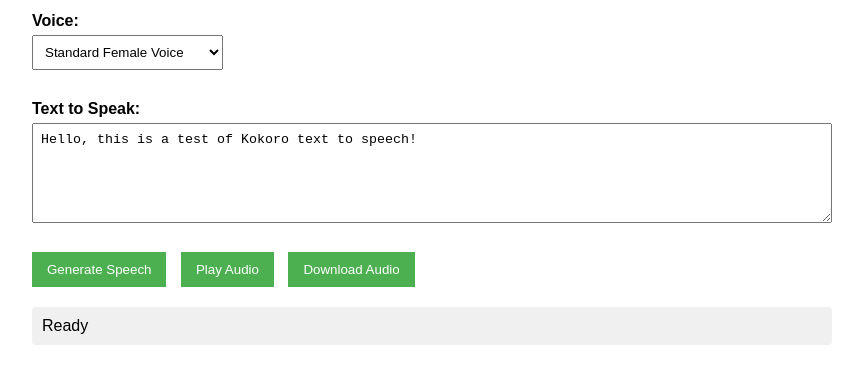
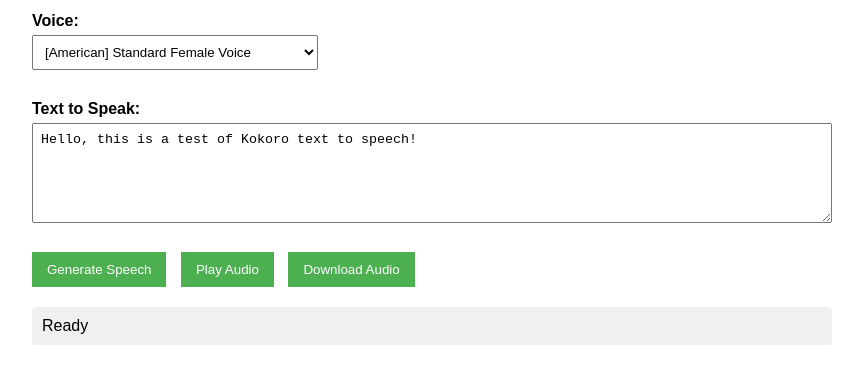
Before and after one commit to sohailanwarofficial/kokoro_webpage, a plain HTML site: page index.html in a window 1280 px wide. Shown: the part 161-544 px from the top of the page, without its empty margins (208-1071 px from the left). Drawn offline with Linux system fonts and the light colour scheme.

Commit message:
Update index.html

```diff
--- a/index.html
+++ b/index.html
@@ -57,60 +57,60 @@
     <div class="control-group">
         <label for="voiceSelect">Voice:</label>
         <select id="voiceSelect">
-<option value="af_heart">Standard Female Voice</option>
-<option value="af_alloy">Female Alloy Voice</option>
-<option value="af_aoede">Female Aoede Voice</option>
-<option value="af_bella">Female Bella Voice</option>
-<option value="af_jessica">Female Jessica Voice</option>
-<option value="af_kore">Female Kore Voice</option>
-<option value="af_nicole">Female Nicole Voice</option>
-<option value="af_nova">Female Nova Voice</option>
-<option value="af_river">Female River Voice</option>
-<option value="af_sarah">Female Sarah Voice</option>
-<option value="af_sky">Female Sky Voice</option>
-<option value="am_adam">Standard Male Voice</option>
-<option value="am_echo">Male Echo Voice</option>
-<option value="am_eric">Male Eric Voice</option>
-<option value="am_fenrir">Male Fenrir Voice</option>
-<option value="am_liam">Male Liam Voice</option>
-<option value="am_michael">Male Michael Voice</option>
-<option value="am_onyx">Male Onyx Voice</option>
-<option value="am_puck">Male Puck Voice</option>
-<option value="am_santa">Male Santa Voice</option>
-<option value="bf_alice">Female Alice Voice</option>
-<option value="bf_emma">Female Emma Voice</option>
-<option value="bf_isabella">Female Isabella Voice</option>
-<option value="bf_lily">Female Lily Voice</option>
-<option value="bm_daniel">Male Daniel Voice</option>
-<option value="bm_fable">Male Fable Voice</option>
-<option value="bm_george">Male George Voice</option>
-<option value="bm_lewis">Male Lewis Voice</option>
-<option value="jf_alpha">Female Alpha Voice</option>
-<option value="jf_gongitsune">Female Gongitsune Voice</option>
-<option value="jf_nezumi">Female Nezumi Voice</option>
-<option value="jf_tebukuro">Female Tebukuro Voice</option>
-<option value="jm_kumo">Male Kumo Voice</option>
-<option value="zf_xiaobei">Female Xiaobei Voice</option>
-<option value="zf_xiaoni">Female Xiaoni Voice</option>
-<option value="zf_xiaoxiao">Female Xiaoxiao Voice</option>
-<option value="zf_xiaoyi">Female Xiaoyi Voice</option>
-<option value="zm_yunjian">Male Yunjian Voice</option>
-<option value="zm_yunxi">Male Yunxi Voice</option>
-<option value="zm_yunxia">Male Yunxia Voice</option>
-<option value="zm_yunyang">Male Yunyang Voice</option>
-<option value="ef_dora">Female Dora Voice</option>
-<option value="em_alex">Male Alex Voice</option>
-<option value="em_santa">Male Santa Voice</option>
-<option value="ff_siwis">Female Siwis Voice</option>
-<option value="hf_alpha">Female Alpha Voice</option>
-<option value="hf_beta">Female Beta Voice</option>
-<option value="hm_omega">Male Omega Voice</option>
-<option value="hm_psi">Male Psi Voice</option>
-<option value="if_sara">Female Sara Voice</option>
-<option value="im_nicola">Male Nicola Voice</option>
-<option value="pf_dora">Female Dora Voice</option>
-<option value="pm_alex">Male Alex Voice</option>
-<option value="pm_santa">Male Santa Voice</option>
+            <option value="af_heart">[American] Standard Female Voice</option>
+<option value="af_alloy">[American] Female Alloy Voice</option>
+<option value="af_aoede">[American] Female Aoede Voice</option>
+<option value="af_bella">[American] Female Bella Voice</option>
+<option value="af_jessica">[American] Female Jessica Voice</option>
+<option value="af_kore">[American] Female Kore Voice</option>
+<option value="af_nicole">[American] Female Nicole Voice</option>
+<option value="af_nova">[American] Female Nova Voice</option>
+<option value="af_river">[American] Female River Voice</option>
+<option value="af_sarah">[American] Female Sarah Voice</option>
+<option value="af_sky">[American] Female Sky Voice</option>
+<option value="am_adam">[American] Standard Male Voice</option>
+<option value="am_echo">[American] Male Echo Voice</option>
+<option value="am_eric">[American] Male Eric Voice</option>
+<option value="am_fenrir">[American] Male Fenrir Voice</option>
+<option value="am_liam">[American] Male Liam Voice</option>
+<option value="am_michael">[American] Male Michael Voice</option>
+<option value="am_onyx">[American] Male Onyx Voice</option>
+<option value="am_puck">[American] Male Puck Voice</option>
+<option value="am_santa">[American] Male Santa Voice</option>
+<option value="bf_alice">[British] Female Alice Voice</option>
+<option value="bf_emma">[British] Female Emma Voice</option>
+<option value="bf_isabella">[British] Female Isabella Voice</option>
+<option value="bf_lily">[British] Female Lily Voice</option>
+<option value="bm_daniel">[British] Male Daniel Voice</option>
+<option value="bm_fable">[British] Male Fable Voice</option>
+<option value="bm_george">[British] Male George Voice</option>
+<option value="bm_lewis">[British] Male Lewis Voice</option>
+<option value="jf_alpha">[Japanese] Female Alpha Voice</option>
+<option value="jf_gongitsune">[Japanese] Female Gongitsune Voice</option>
+<option value="jf_nezumi">[Japanese] Female Nezumi Voice</option>
+<option value="jf_tebukuro">[Japanese] Female Tebukuro Voice</option>
+<option value="jm_kumo">[Japanese] Male Kumo Voice</option>
+<option value="zf_xiaobei">[Mandarin] Female Xiaobei Voice</option>
+<option value="zf_xiaoni">[Mandarin] Female Xiaoni Voice</option>
+<option value="zf_xiaoxiao">[Mandarin] Female Xiaoxiao Voice</option>
+<option value="zf_xiaoyi">[Mandarin] Female Xiaoyi Voice</option>
+<option value="zm_yunjian">[Mandarin] Male Yunjian Voice</option>
+<option value="zm_yunxi">[Mandarin] Male Yunxi Voice</option>
+<option value="zm_yunxia">[Mandarin] Male Yunxia Voice</option>
+<option value="zm_yunyang">[Mandarin] Male Yunyang Voice</option>
+<option value="ef_dora">[Spanish] Female Dora Voice</option>
+<option value="em_alex">[Spanish] Male Alex Voice</option>
+<option value="em_santa">[Spanish] Male Santa Voice</option>
+<option value="ff_siwis">[French] Female Siwis Voice</option>
+<option value="hf_alpha">[Hindi] Female Alpha Voice</option>
+<option value="hf_beta">[Hindi] Female Beta Voice</option>
+<option value="hm_omega">[Hindi] Male Omega Voice</option>
+<option value="hm_psi">[Hindi] Male Psi Voice</option>
+<option value="if_sara">[Italian] Female Sara Voice</option>
+<option value="im_nicola">[Italian] Male Nicola Voice</option>
+<option value="pf_dora">[Brazilian Portuguese] Female Dora Voice</option>
+<option value="pm_alex">[Brazilian Portuguese] Male Alex Voice</option>
+<option value="pm_santa">[Brazilian Portuguese] Male Santa Voice</option>
 
         </select>
     </div>
```
